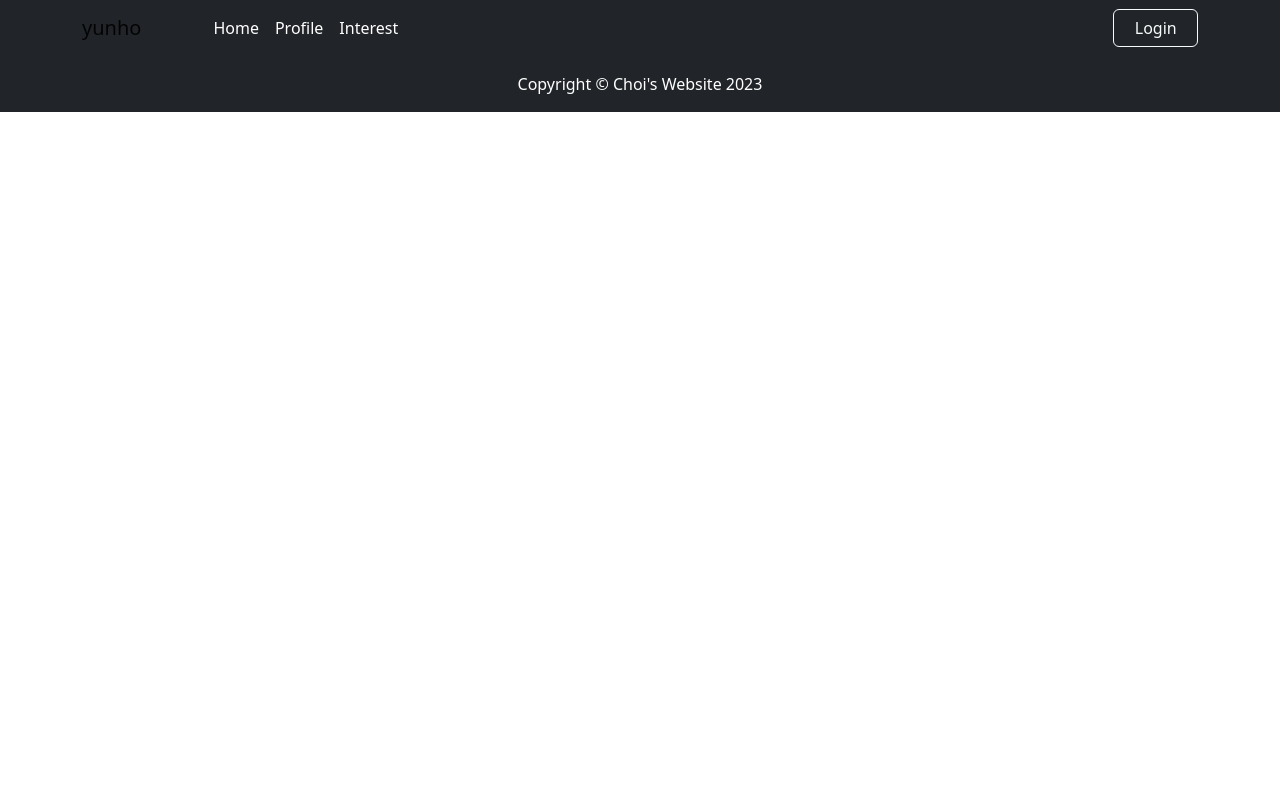
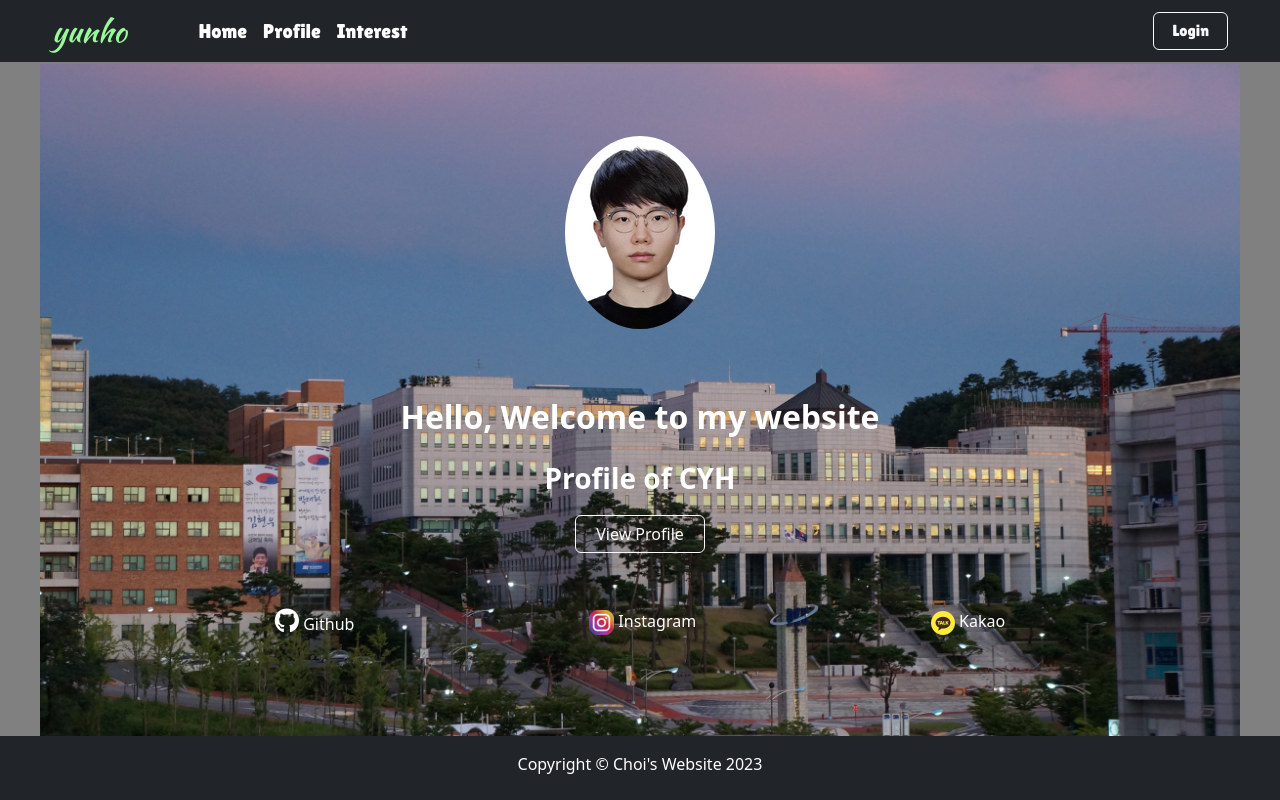
Before and after one commit to chycs7747/ProfileWebsite, a Django app: page /yunho/ in a window 1280 px wide. Run offline with Django 4.2, Linux system fonts and the light colour scheme; some libraries are stand-ins or nearby versions.

Commit message:
main page created

```diff
--- a/profile_page/static/yunho/css/main_styles.css
+++ b/profile_page/static/yunho/css/main.css
@@ -37,7 +37,7 @@ footer {
 }
 
 .bg {
-    background-image : url('https://www.dankook.ac.kr/ko/widget/web/kor/-576?p_p_id=Bbs_WAR_bbsportlet&p_p_lifecycle=2&p_p_state=maximized&p_p_mode=view&p_p_cacheability=cacheLevelPage&_Bbs_WAR_bbsportlet_extFileId=35355');
+    background-image : url('../images/dku_image.jpeg');
     background-size : cover;
     background-position : center center;
     width : 100%;
--- a/profile_page/templates/yunho/main.html
+++ b/profile_page/templates/yunho/main.html
@@ -63,8 +63,31 @@
                     </div>
                     </div>
                 </div>
+            </div>
+        </header>
+
+        <section class="content-section">
+            <div class="container px-0 bg">
+                <div class="text-center py-5">
+                    <img class="img-fluid rounded-circle mt-4 mb-3" src="{% static 'yunho/images/cyhyg.jpg' %}" alt="..." />
+                    <!--fs: font size-->
+                    <p class="text-white fs-2 fw-bolder"><br>Hello, Welcome to my website<br></p>
+                    <p class="text-white fs-3 fw-bolder">Profile of CYH</p>
+
+                    <a href="./profile">
+                        <button type="button" class="btn btn-outline-light" data-bs-toggle="modal" data-bs-target="#loginModal">
+                            &nbsp;&nbsp;View Profile&nbsp;&nbsp;
+                        </button>
+                    </a>
                 </div>
-            </header>
+                <div class="d-flex mt-2 justify-content-evenly">
+                    <a class="text-white underline-none" href="https://github.com/chycs7747" target="_blank"><i id="social-icon" class="text-white fa-brands fa-github"></i>&nbsp;Github</a>
+                    <a class="text-white underline-none" href="https://instagram.com/yunho_choi_?igshid=YmMyMTA2M2Y=" target="_blank"><img src="{% static 'yunho/images/instagram.jpg' %}"/>&nbsp;Instagram</a>
+                    <a class="text-white underline-none" href="https://qr.kakao.com/talk/PVGRfsg4zbM7dFoDxqqPTrLEkTY-" target="_blank"><img src="{% static 'yunho/images/kakaotalk.jpg' %}"/>&nbsp;Kakao</a>
+                </div>
+            </div>
+        </section>
+
         <!-- Footer-->
         <footer class="py-3 bg-dark">
             <p class="m-0 text-center text-white">Copyright &copy; Choi's Website 2023</p>
```
Also changed, not shown: README.md, profile_page/static/yunho/images/cyhyg.jpg (added), profile_page/static/yunho/images/dku_image.jpeg (added), profile_page/static/yunho/images/instagram.jpg (added), profile_page/static/yunho/images/kakaotalk.jpg (added).
